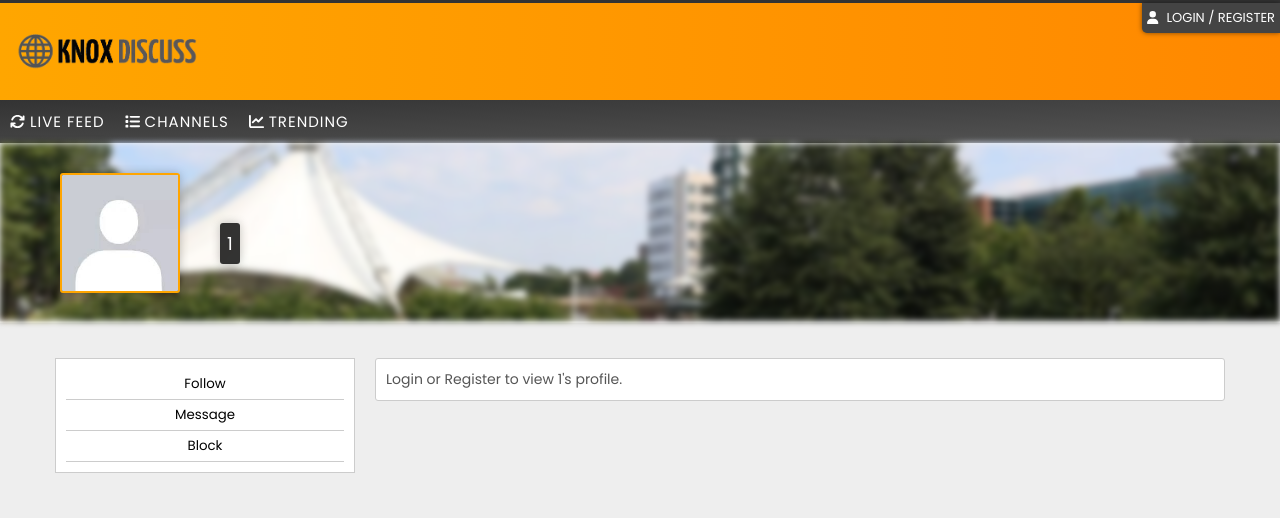
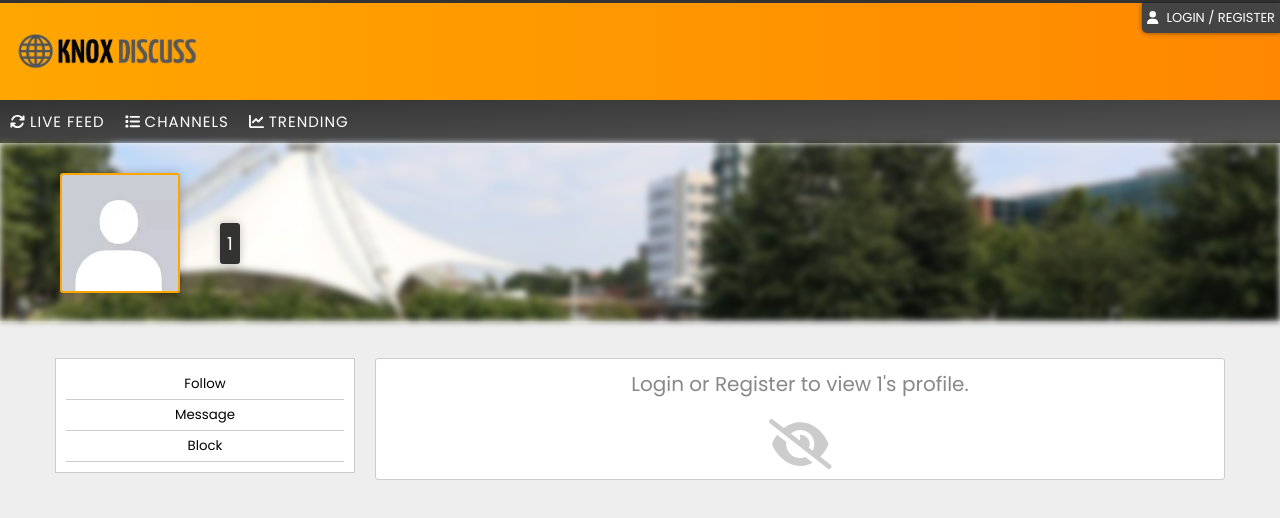
Before and after one commit to hjb1694/kdiscuss_nuxt, a Nuxt app: page /user/profile/1 in a window 1280 px wide. Shown: the top 518 px of the page. Built offline with nearby package versions, Linux system fonts and the light colour scheme; no server answers.

Commit message:
modify icon component; style changes

```diff
--- a/components/Icon.vue
+++ b/components/Icon.vue
@@ -2,7 +2,7 @@
     <client-only>
         <font-awesome-icon
         :icon="icon"
-        :style="{color}"
+        :style="{color, ...styles}"
         />
     </client-only>
 </template>
@@ -18,6 +18,11 @@
         },
         color: {
             type: String as PropType<string>
+        },
+        styles: {
+            type: Object as PropType<object>,
+            required: false,
+            default: {}
         }
     });
 
--- a/pages/user/profile/[accountname].vue
+++ b/pages/user/profile/[accountname].vue
@@ -72,12 +72,14 @@
             </template>
             <template v-if="isLoggedIn && profileData.isPrivateProfile">
                 <div class="private-banner">
-                    Private Profile
+                    <div class="login-instruction-banner__text">Private Profile</div>
+                    <Icon icon="fa fa-eye-slash" color="#cccccc" :styles="{fontSize: '50px'}"/>
                 </div>
             </template>
             <template v-if="!isLoggedIn">
                 <div class="login-instruction-banner">
-                    Login or Register to view {{ profileAccountName }}'s profile.
+                    <div class="login-instruction-banner__text">Login or Register to view {{ profileAccountName }}'s profile.</div>
+                    <Icon icon="fa fa-eye-slash" color="#cccccc" :styles="{fontSize: '50px'}"/>
                 </div>
             </template>
         </div>
@@ -87,6 +89,10 @@
 <script lang="ts" setup>
 
     import { watch, reactive } from 'vue';
+    import { useFlashMessageStore } from '@/stores/flash_messages';
+    import { FlashMessageType } from '@/types';
+
+    const flashMessageStore = useFlashMessageStore();
 
     definePageMeta({
         middleware: defineNuxtRouteMiddleware(async (to) => {
@@ -196,6 +202,11 @@
                     action: 'BLOCK'
                 }
             });
+
+            profileData.social.followStatus = null;
+            profileData.social.userViewedIsBlocked = true;
+
+            flashMessageStore.showFlashMessage(FlashMessageType.SUCCESS, 'User successfully blocked');
 
         }catch(e){
             console.error(e);
@@ -312,9 +323,16 @@
         background: #fff;
         border: 1px solid #ccc;
         padding: 1rem;
-        font-size: 1.4rem;
+        font-size: 2rem;
         border-radius: 3px;
-        color:#555;
+        color:#888;
+        display:flex;
+        flex-direction: column;
+        align-items: center;
+
+        &__text {
+            margin-bottom: 2rem;
+        }
     }
 
     .profile-body{
--- a/plugins/font-awesome.ts
+++ b/plugins/font-awesome.ts
@@ -1,9 +1,9 @@
 import { library, config } from '@fortawesome/fontawesome-svg-core'
 import { FontAwesomeIcon } from '@fortawesome/vue-fontawesome'
-import { fas, faS, faUser, faRefresh, faChartLine, faList, faTimes, faGlobe, faWarning, faCheck, faPersonRays, faBriefcase } from '@fortawesome/free-solid-svg-icons';
+import { fas, faS, faUser, faRefresh, faChartLine, faList, faTimes, faGlobe, faWarning, faCheck, faPersonRays, faBriefcase, faEyeSlash } from '@fortawesome/free-solid-svg-icons';
 
 
-library.add(fas, faS, faUser, faRefresh, faChartLine, faList, faTimes, faGlobe, faWarning, faCheck, faPersonRays, faBriefcase);
+library.add(fas, faS, faUser, faRefresh, faChartLine, faList, faTimes, faGlobe, faWarning, faCheck, faPersonRays, faBriefcase, faEyeSlash);
 
 // This is important, we are going to let Nuxt worry about the CSS
 config.autoAddCss = false
```
